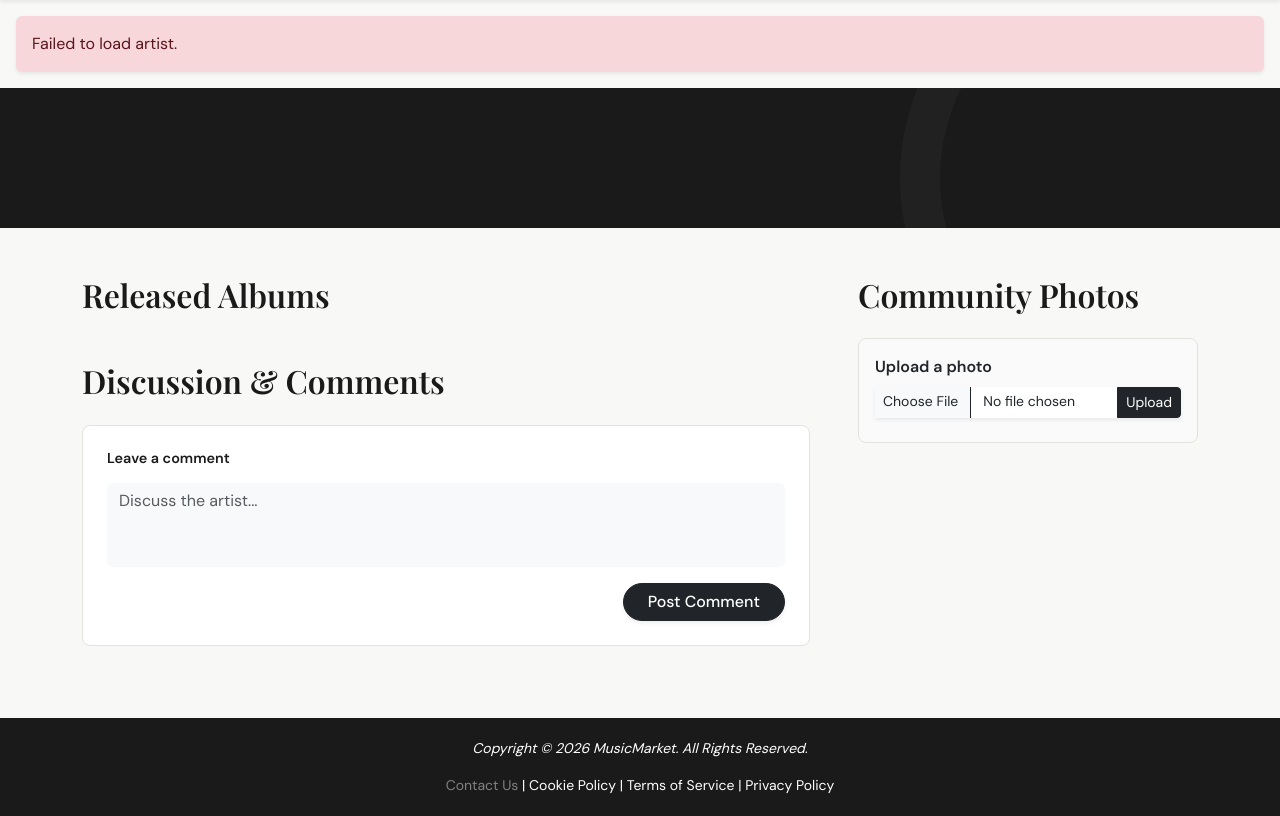
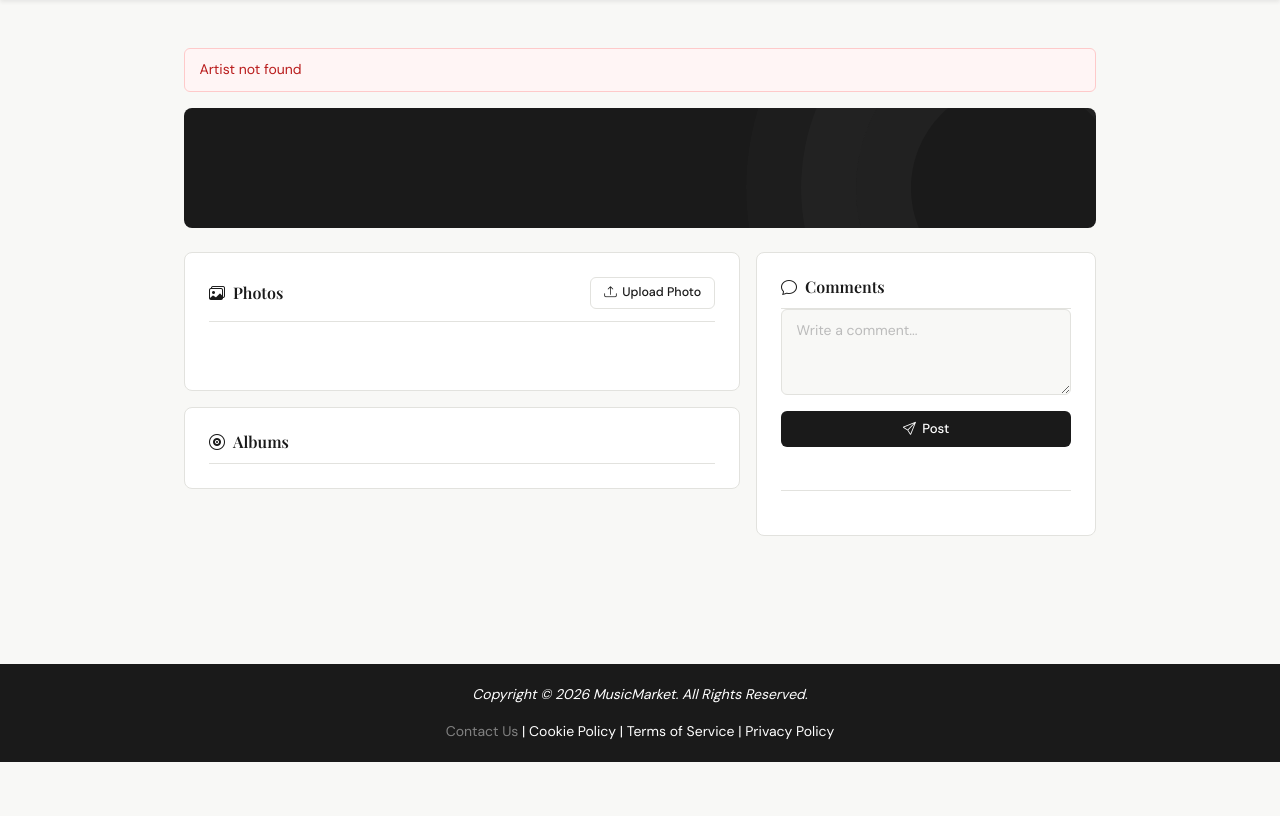
Before and after one commit to chiauyee/INF1005-Web-Systems-Team-P6-11, a PHP site: the page made by php/src/artist.php in a window 1280 px wide. Shown: the part 78-894 px from the top of the page. After the commit the page ends 840 px from the top, so only its background shows below. Run offline with PHP 8.4, Linux system fonts and the light colour scheme; a user stored in the database is signed in; data comes from the database, SQL or seed files in the repository; some libraries are stand-ins or nearby versions.

Commit message:
revert artist.php changes

```diff
--- a/php/src/artist.php
+++ b/php/src/artist.php
@@ -7,215 +7,101 @@ if (!$mbid) {
 }
 $logged_in = isset($_SESSION['user_id']);
 ?>
-
 <!DOCTYPE html>
 <html lang="en">
 <head>
-    <title>Artist | MusicMarket</title>
-    <!-- Bootstrap CSS -->
-    <link href="https://cdn.jsdelivr.net/npm/bootstrap@5.3.8/dist/css/bootstrap.min.css" rel="stylesheet">
-    <link rel="stylesheet" href="https://cdn.jsdelivr.net/npm/bootstrap-icons@1.11.1/font/bootstrap-icons.css">
-    <link href="https://fonts.googleapis.com/css2?family=Playfair+Display:wght@600&family=DM+Sans:wght@300;400;500;600&display=swap" rel="stylesheet">
+    <title>Artist</title>
+    <meta name="viewport" content="width=device-width, initial-scale=1">
 
-    <link rel="stylesheet" href="/css/navigation.css">
-    <link rel="stylesheet" href="/css/main.css">
-
-    <!-- Bootstrap CSS -->
     <link href="https://cdn.jsdelivr.net/npm/bootstrap@5.3.8/dist/css/bootstrap.min.css" rel="stylesheet" integrity="sha384-sRIl4kxILFvY47J16cr9ZwB07vP4J8+LH7qKQnuqkuIAvNWLzeN8tE5YBujZqJLB" crossorigin="anonymous">
     <link rel="stylesheet" href="https://cdn.jsdelivr.net/npm/bootstrap-icons@1.11.1/font/bootstrap-icons.css">
     <link href="https://fonts.googleapis.com/css2?family=Playfair+Display:wght@600&family=DM+Sans:wght@300;400;500&display=swap" rel="stylesheet">
-
     <link rel="stylesheet" href="/css/navigation.css">
-    <link rel="stylesheet" href="/css/main.css">
     <link rel="stylesheet" href="/css/artist.css">
 
-    <style>
-        .section-header {
-            font-family: 'Playfair Display', serif;
-            font-weight: 600;
-            margin-bottom: 1.5rem;
-            color: var(--text);
-        }
-        .artist-photo {
-            object-fit: cover;
-            aspect-ratio: 1;
-            width: 100%;
-            border-radius: 8px;
-            box-shadow: 0 4px 12px rgba(0,0,0,0.08);
-            transition: transform 0.2s;
-            background: #e8e8e8;
-        }
-        .artist-photo:hover {
-            transform: scale(1.02);
-        }
-        .comment-article {
-            background: #fff;
-            border: 1.5px solid var(--border);
-            border-radius: 8px;
-            padding: 1.5rem;
-            margin-bottom: 1rem;
-        }
-        .comment-time {
-            font-size: 0.85rem;
-            color: var(--text-muted);
-        }
-        /* Custom Hero Styling */
-        .hero-artist {
-            background: var(--dark-panel);
-            position: relative;
-            overflow: hidden;
-            padding: 80px 0 60px;
-            color: #fff;
-        }
-        .hero-artist::before {
-            content: '';
-            position: absolute;
-            width: 480px; height: 480px;
-            border-radius: 50%;
-            right: -100px; top: -150px;
-            border: 40px solid rgba(255,255,255,0.03);
-            pointer-events: none;
-        }
-        .hero-artist-title {
-            font-family: 'Playfair Display', serif;
-            font-size: 3rem;
-            font-weight: 600;
-            margin-bottom: 0.5rem;
-        }
-        .mbid-link {
-            display: inline-flex;
-            align-items: center;
-            gap: 0.4rem;
-            font-size: 0.85rem;
-            color: rgba(255,255,255,0.6);
-            background: rgba(255,255,255,0.1);
-            padding: 0.4rem 0.8rem;
-            border-radius: 20px;
-            text-decoration: none;
-            transition: background 0.2s, color 0.2s;
-        }
-        .mbid-link:hover {
-            background: rgba(255,255,255,0.2);
-            color: #fff;
-        }
-        .album-card {
-            display: flex;
-            align-items: center;
-            padding: 1rem 1.25rem;
-            background: #fff;
-            border: 1.5px solid var(--border);
-            border-radius: 8px;
-            text-decoration: none;
-            color: var(--text);
-            transition: transform 0.2s, border-color 0.2s;
-            margin-bottom: 0.75rem;
-        }
-        .album-card:hover {
-            transform: translateY(-2px);
-            border-color: #c8c8c4;
-            color: var(--text);
-        }
-        .album-card i {
-            font-size: 1.5rem;
-            color: var(--text-muted);
-            margin-right: 1rem;
-        }
-    </style>
+    <script src="https://cdnjs.cloudflare.com/ajax/libs/dompurify/3.1.6/purify.min.js"></script>
 </head>
 <body>
 <?php include __DIR__ . '/includes/navigation.php'; ?>
 
-<main>
-    <div id="error-banner" class="alert alert-danger m-3 border-0 shadow-sm" style="display:none;"></div>
+<main class="artist-page">
 
-    <!-- Artist Hero Section -->
-    <section class="hero-artist text-start">
-        <div class="container position-relative z-1">
-            <div id="artist-info-content" style="display: none;">
-                <h1 id="hero-title" class="hero-artist-title"></h1>
-                <p class="fs-5 text-white-50 mb-4 hero-artist-subtitle">
-                    Artist Profile
-                </p>
-                <div>
-                    <a id="hero-mbid-link" href="#" target="_blank" class="mbid-link">
-                        <i class="bi bi-box-arrow-up-right"></i> View on MusicBrainz
-                    </a>
+    <!-- Error banner -->
+    <div id="error-banner" class="alert-danger-banner" style="display:none;"></div>
+
+    <!-- Artist hero card (populated by JS) -->
+    <div id="artist-hero" class="artist-hero">
+        <div class="artist-hero-loading">
+            <div class="spinner"></div> Loading artist...
         </div>
     </div>
+
+    <!-- Two-column layout: left = main content, right = sidebar -->
+    <div class="artist-layout">
+
+        <!-- Left: Photos + Albums -->
+        <div class="artist-main">
+
+            <!-- Photos -->
+            <div class="section-card">
+                <div class="section-card-header">
+                    <h2 class="section-title"><i class="bi bi-images me-2"></i>Photos</h2>
+                    <?php if ($logged_in): ?>
+                        <label for="image-input" class="btn-upload-label">
+                            <i class="bi bi-upload"></i> Upload Photo
+                        </label>
+                        <input type="file" id="image-input" accept="image/*" style="display:none;">
+                    <?php endif; ?>
                 </div>
-    </section>
 
-    <div class="container py-5">
-        <div class="row g-5">
-            <!-- Left Column: Albums & Comments -->
-            <div class="col-lg-8">
-                <!-- Albums Section -->
-                <section id="albums-section" class="mb-5">
-                    <h2 class="section-header mb-4">Released Albums</h2>
-                    <div id="albums-list"></div>
-                </section>
-
-                <!-- Comments Section -->
-                <section id="comments-section">
-                    <h2 class="section-header mb-4">Discussion & Comments</h2>
+                <div id="images-list" class="images-grid"></div>
 
                 <?php if ($logged_in): ?>
-                    <div class="card mb-4 border-0" style="border: 1.5px solid var(--border) !important; border-radius: 8px;">
-                        <div class="card-body p-4">
-                            <h5 class="card-title fw-semibold mb-3 fs-6">Leave a comment</h5>
-                            <textarea id="comment-input" class="form-control mb-3 bg-light border-0" rows="3" maxlength="2000" placeholder="Discuss the artist..." style="resize: none;"></textarea>
-                            <div class="d-flex justify-content-between align-items-center">
-                                <span id="comment-status" class="text-muted small fw-medium"></span>
-                                <button type="button" id="btn-comment" class="btn btn-dark px-4 rounded-pill fw-medium shadow-sm">Post Comment</button>
+                    <div id="upload-status" class="status-msg"></div>
+                <?php else: ?>
+                    <p class="login-prompt"><a href="login.php">Log in</a> to upload photos.</p>
+                <?php endif; ?>
+            </div>
+
+            <!-- Albums -->
+            <div class="section-card">
+                <h2 class="section-title"><i class="bi bi-vinyl me-2"></i>Albums</h2>
+                <div id="albums-list"></div>
+            </div>
+
+        </div>
+
+        <!-- Right: Comments -->
+        <div class="artist-sidebar">
+            <div class="section-card">
+                <h2 class="section-title"><i class="bi bi-chat me-2"></i>Comments</h2>
+
+                <?php if ($logged_in): ?>
+                    <div class="comment-form">
+                        <textarea id="comment-input" class="comment-textarea"
+                                  rows="3" maxlength="2000"
+                                  placeholder="Write a comment..."></textarea>
+                        <button type="button" id="btn-comment" class="btn-post-comment">
+                            <i class="bi bi-send"></i> Post
+                        </button>
+                        <div id="comment-status" class="status-msg"></div>
+                    </div>
+                <?php else: ?>
+                    <p class="login-prompt"><a href="login.php">Log in</a> to leave a comment.</p>
+                <?php endif; ?>
+
+                <div id="comments-list"></div>
             </div>
         </div>
-                    </div>
-                    <?php else: ?>
-                    <div class="alert bg-white" style="border: 1.5px dashed var(--border); border-radius: 8px;">
-                        <i class="bi bi-info-circle me-2 text-muted"></i> <a href="login.php" class="text-dark fw-bold text-decoration-underline text-underline-offset-4">Log in</a> to leave a comment.
-                    </div>
-                    <?php endif; ?>
 
-                    <div id="comments-list" class="mt-4"></div>
-                </section>
-            </div>
-
-            <!-- Right Column: Photos -->
-            <div class="col-lg-4">
-                <section id="images-section">
-                    <h2 class="section-header mb-4">Community Photos</h2>
-
-                    <?php if ($logged_in): ?>
-                    <div class="card mb-4 border-0" style="border: 1.5px solid var(--border) !important; border-radius: 8px; background: #fafafa;">
-                        <div class="card-body p-3">
-                            <p class="mb-2 fw-semibold fs-6">Upload a photo</p>
-                            <div class="input-group input-group-sm mb-2 shadow-sm">
-                                <input type="file" class="form-control border-0" id="image-input" accept="image/*">
-                                <button class="btn btn-dark" type="button" id="btn-upload">Upload</button>
-                            </div>
-                            <span id="upload-status" class="text-muted small fw-medium"></span>
-                        </div>
-                    </div>
-                    <?php else: ?>
-                    <div class="alert bg-white small mb-4" style="border: 1.5px dashed var(--border); border-radius: 8px;">
-                        <a href="login.php" class="text-dark fw-bold text-decoration-underline text-underline-offset-4">Log in</a> to upload photos.
-                    </div>
-                    <?php endif; ?>
-
-                    <div id="images-list" class="row g-3"></div>
-                </section>
-            </div>
-        </div>
     </div>
 </main>
 
 <?php include __DIR__ . '/includes/footer.php'; ?>
 
-<!-- Bootstrap JS -->
-<script src="https://cdn.jsdelivr.net/npm/bootstrap@5.3.8/dist/js/bootstrap.bundle.min.js"></script>
-
+<script src="https://cdn.jsdelivr.net/npm/bootstrap@5.3.8/dist/js/bootstrap.bundle.min.js" integrity="sha384-FKyoEForCGlyvwx9Hj09JcYn3nv7wiPVlz7YYwJrWVcXK/BmnVDxM+D2scQbITxI" crossorigin="anonymous"></script>
 <script>
-    const MBID = <?= json_encode($mbid) ?>;
+const MBID      = <?= json_encode($mbid) ?>;
 const LOGGED_IN = <?= json_encode($logged_in) ?>;
 
 function escHtml(str) {
@@ -228,19 +114,14 @@ $logged_in = isset($_SESSION['user_id']);
     });
 }
 
-function formatDate(dateStr) {
-    const d = new Date(dateStr);
-    return d.toLocaleDateString('en-GB', { day: '2-digit', month: 'short', year: 'numeric' });
-}
-
 function renderImages(images) {
     const el = document.getElementById('images-list');
     if (!images.length) {
-            el.innerHTML = '<p>No photos yet.</p>';
+        el.innerHTML = '<p class="empty-text">No photos yet.</p>';
         return;
     }
     el.innerHTML = images.map(img => `
-            <figure >
+        <figure class="photo-figure">
             <img src="/uploads/artists/${escHtml(img.filename)}" alt="Artist photo">
             <figcaption>
                 <i class="bi bi-person-circle"></i> ${escHtml(img.username)}
@@ -249,15 +130,6 @@ function formatDate(dateStr) {
             </figcaption>
         </figure>
     `).join('');
-    }
-
-    function renderImages(images) {
-        const el = document.getElementById('images-list');
-        if (!images.length) {
-            el.innerHTML = '<p class="empty-text">No photos yet.</p>';
-            return;
-        }
-
 }
 
 function renderAlbums(albums) {
@@ -310,8 +182,8 @@ function formatDate(dateStr) {
     .then(r => r.json())
     .then(data => {
         if (data.error) {
+            const banner = document.getElementById('error-banner');
             banner.textContent = data.error;
-                const banner = document.getElementById('error-banner');
             banner.style.display = 'block';
             document.getElementById('artist-hero').innerHTML = '';
             return;
@@ -347,7 +219,7 @@ function formatDate(dateStr) {
         document.getElementById('artist-hero').innerHTML = '';
     });
 
-    // Upload photo
+// Upload photo (trigger on file select)
 if (LOGGED_IN) {
     document.getElementById('image-input').addEventListener('change', function () {
         const file   = this.files[0];
```
Lines whose indentation alone changed are shown as unchanged.
